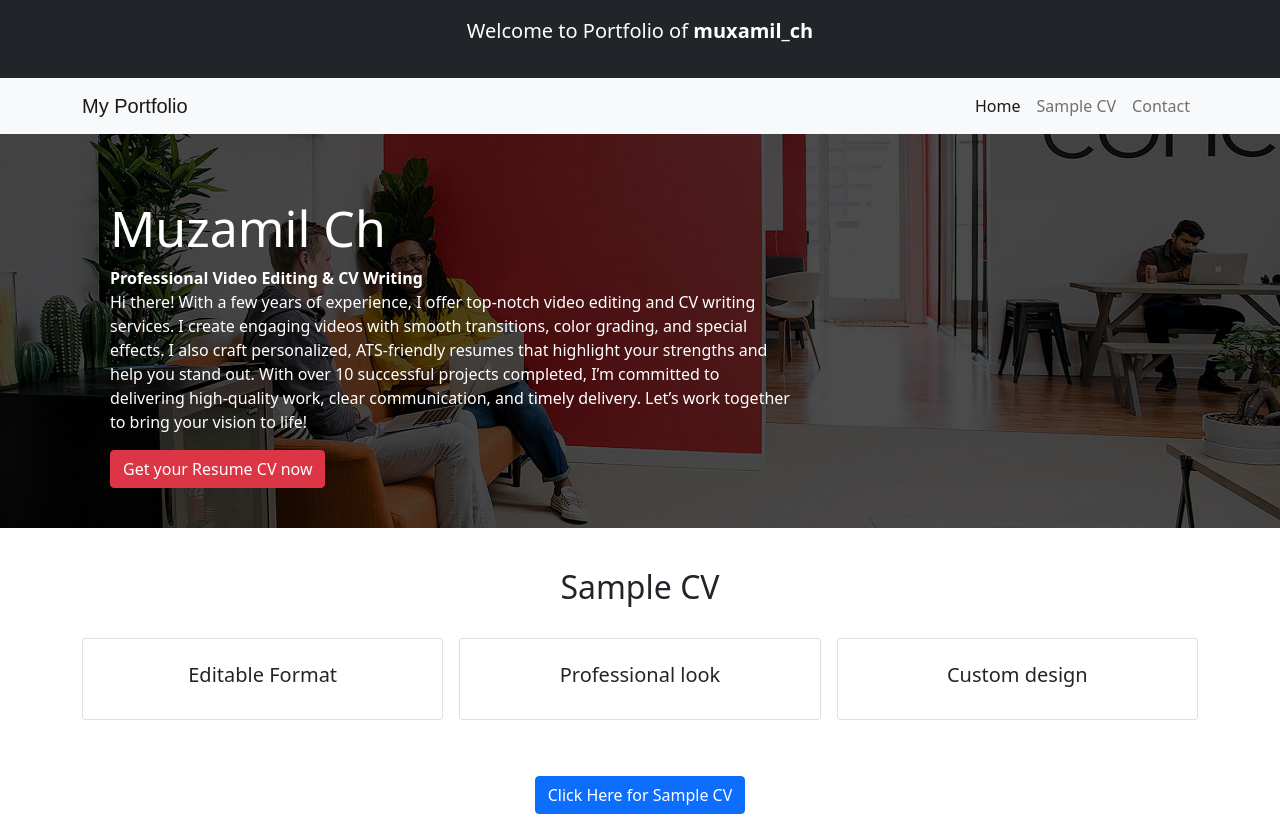
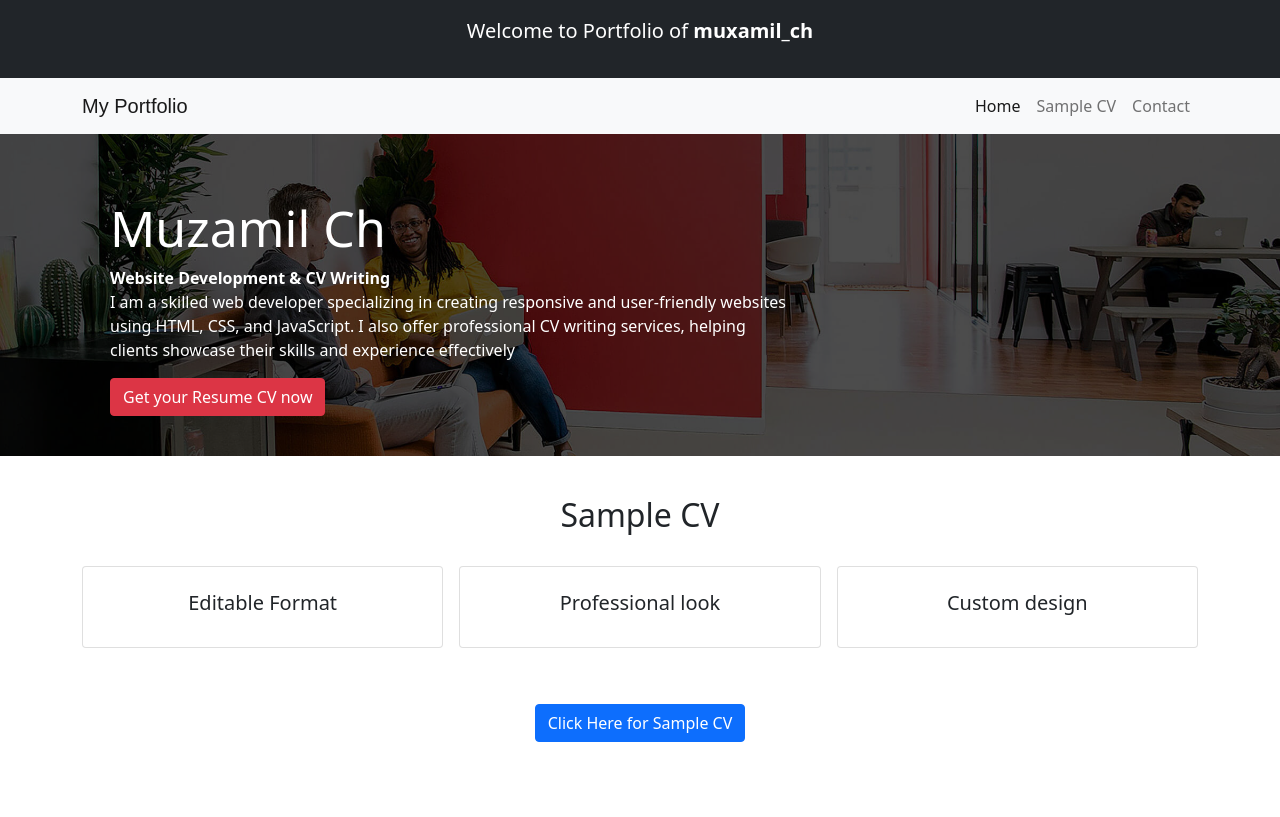
Before and after one commit to muxamil912/Portfolio, a plain HTML site: page index.html in a window 1280 px wide. Shown: the top 817 px of the page. Drawn offline with nearby package versions, Linux system fonts and the light colour scheme; a web font is replaced by a local one.

Commit message:
index.html

```diff
--- a/index.html
+++ b/index.html
@@ -61,11 +61,10 @@
           <h1 class="abcabc">Muzamil Ch</h1>
 
             <div class="p1">
-              Professional Video Editing & CV Writing
+              Website Development & CV Writing
             </div>
           <p>
-          Hi there! With a few years of experience, I offer top-notch video editing and CV writing services. I create engaging videos with smooth transitions, color grading, and special effects. I also craft personalized, ATS-friendly resumes that highlight your strengths and help you stand out. With over 10 successful projects completed, I’m committed to delivering high-quality work, clear communication, and timely delivery. Let’s work together to bring your vision to life!
-
+        I am a skilled web developer specializing in creating responsive and user-friendly websites using HTML, CSS, and JavaScript. I also offer professional CV writing services, helping clients showcase their skills and experience effectively
           </p>
           <a href="https://www.fiverr.com/muxamil_ch" class="btn btn-danger">Get your Resume CV now</a>
           </div>
@@ -105,7 +104,7 @@
 
 </div>
 
-<a href="CV.pdf" target="_blank" class="btn btn-primary mt-5">Click Here for Sample CV</a>
+<a href="CV for portfolio.pdf" target="_blank" class="btn btn-primary mt-5">Click Here for Sample CV</a>
 <div class="mt-5">
 
 </div>
```
